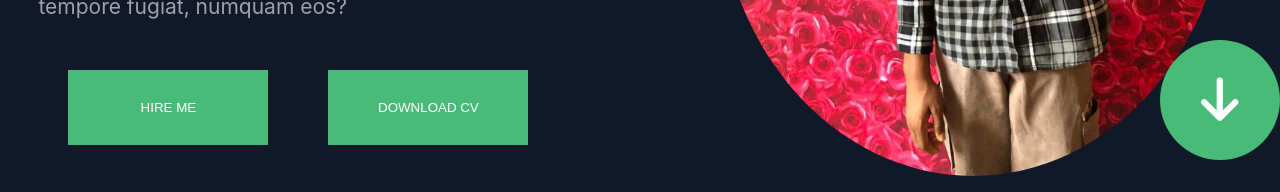
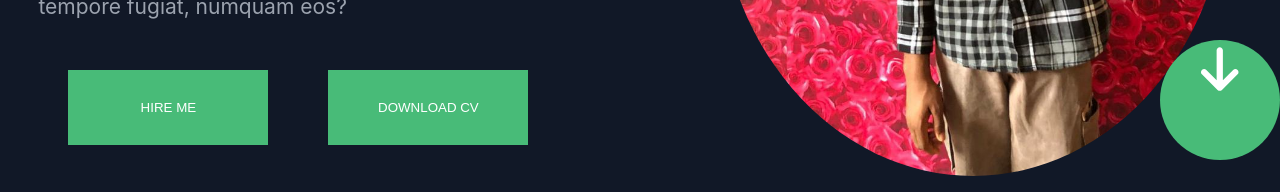
Before and after one commit to Phickayor/Portfolio, a React (Create React App) app: page / in a window 1280 px wide. Shown: the part 608-800 px from the top of the page. Built offline with nearby package versions, Linux system fonts and the light colour scheme.

Commit message:
Adding animation to scroll arrow

```diff
--- a/src/components/style.css
+++ b/src/components/style.css
@@ -100,6 +100,14 @@ button:hover {
 .icon {
   font-size: 30px;
 }
+@keyframes bounce {
+  from {
+    top: 0%;
+  }
+  to {
+    top: 50%;
+  }
+}
 .scrollArrow {
   border-radius: 50%;
   width: 60px;
@@ -111,9 +119,14 @@ button:hover {
   text-align: center;
 }
 .arrow {
+  position: absolute;
   font-size: 50px;
   margin-top: 0;
+  right: 35%;
   color: white;
+  animation-name: bounce;
+  animation-duration: 1s;
+  animation-iteration-count: infinite;
 }
 .allProjects {
   display: flex;
```
